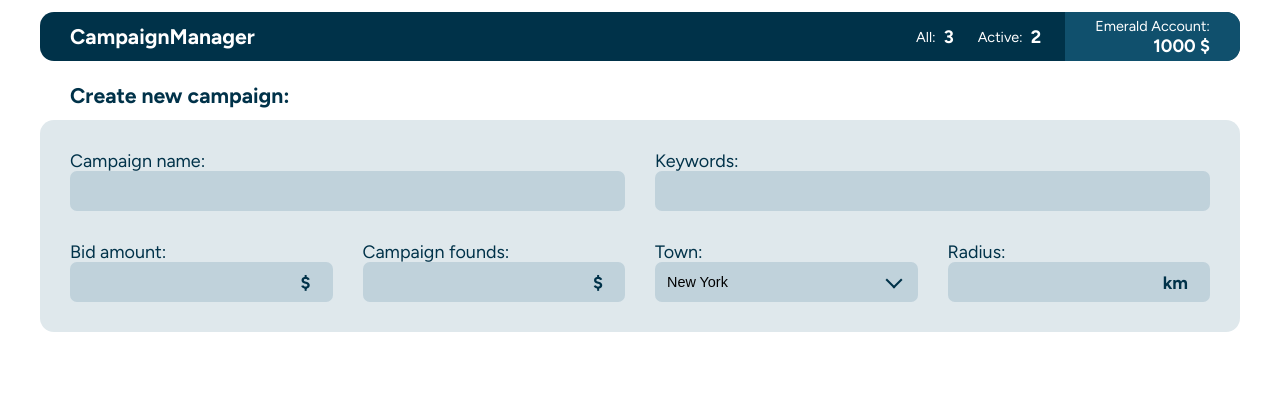
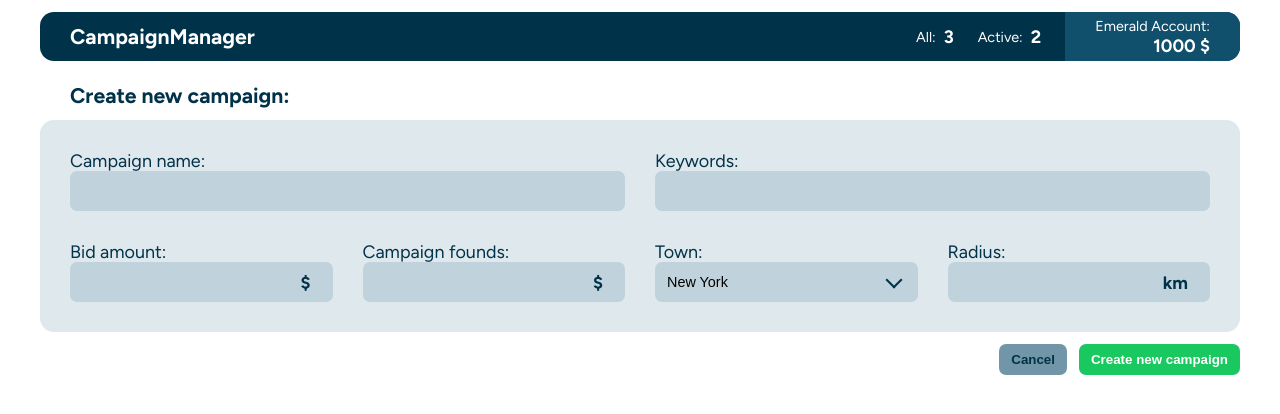
Before and after one commit to BarteXikora/campaign-manager, a React (Create React App) app: page /create in a window 1280 px wide. Shown: the top 414 px of the page. Built offline with nearby package versions, Linux system fonts and the light colour scheme; the HTML template or start-up script is replaced by a standard one.

Commit message:
Created the CreateActions component with form submit button

```diff
--- /dev/null
+++ b/src/components/layout/createActions/CreateActions.style.tsx
@@ -0,0 +1,15 @@
+import styled from 'styled-components'
+
+const StyledCreateActions = styled.div`
+    display: flex;
+    justify-content: end;
+    margin-top: ${({ theme }) => theme.spaces.medium};
+    gap: ${({ theme }) => theme.spaces.medium};
+
+    @media (max-width: ${({ theme }) => theme.screenBreakpoints.tablet}) {
+        padding: 0 ${({ theme }) => theme.spaces.medium};
+        margin-bottom: ${({ theme }) => theme.spaces.xBig};
+    }
+`
+
+export default StyledCreateActions
--- /dev/null
+++ b/src/components/layout/createActions/CreateActions.tsx
@@ -0,0 +1,11 @@
+import StyledCreateActions from './CreateActions.style'
+import Button from '../../ui/button/Button'
+
+const CreateActions = () => {
+    return <StyledCreateActions>
+        <Button $variant='tertiary'>Cancel</Button>
+        <Button $variant='primary'>Create new campaign</Button>
+    </StyledCreateActions>
+}
+
+export default CreateActions
--- a/src/components/screens/createScreen/CreateScreen.tsx
+++ b/src/components/screens/createScreen/CreateScreen.tsx
@@ -1,11 +1,13 @@
 import CreateFormHeader from '../../layout/createFormHeader/CreateFormHeader'
 import Form from '../../layout/form/Form'
+import CreateActions from '../../layout/createActions/CreateActions'
 
 const CreateScreen = () => {
     return (
         <>
             <CreateFormHeader />
             <Form />
+            <CreateActions />
         </>
     )
 }
```
